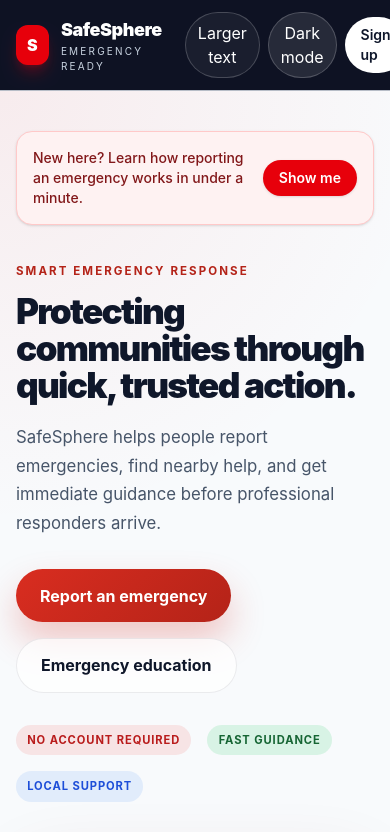
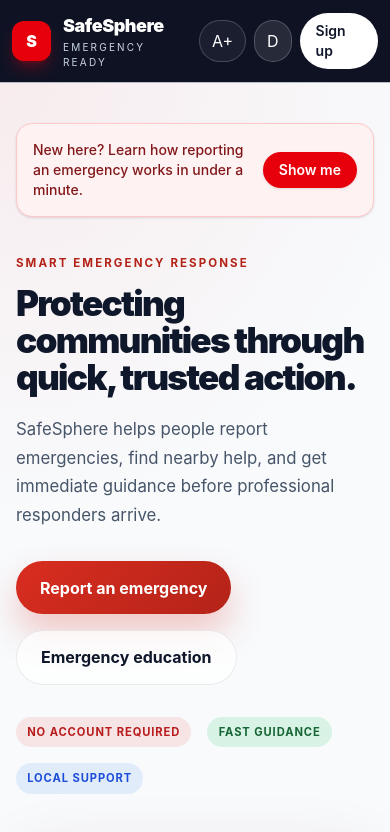
Before and after one commit to nathankb89-arch/SafeSphere_, a React (Vite) app in the folder frontend/: page / in a window 390 px wide. Shown: the top 832 px of the page. Built offline with nearby package versions, Linux system fonts and the light colour scheme; no server answers.

Commit message:
feat: update AccessibilityToggle and ThemeToggle components for improved text visibility and responsiveness

```diff
--- a/frontend/src/components/AccessibilityToggle.jsx
+++ b/frontend/src/components/AccessibilityToggle.jsx
@@ -11,7 +11,8 @@ export default function AccessibilityToggle() {
       aria-label="Toggle larger text"
       aria-pressed={largeText}
     >
-      {largeText ? 'Normal text' : 'Larger text'}
+      <span className="sm:hidden">A+</span>
+      <span className="hidden sm:inline">{largeText ? 'Normal text' : 'Larger text'}</span>
     </button>
   )
 }
--- a/frontend/src/components/Navbar.jsx
+++ b/frontend/src/components/Navbar.jsx
@@ -9,7 +9,7 @@ export default function Navbar() {
 
   return (
     <header className="sticky top-0 z-50 border-b border-slate-200/80 bg-slate-950/95 text-white backdrop-blur-md dark:border-slate-700 dark:bg-slate-950/90">
-      <nav className="mx-auto flex max-w-7xl items-center justify-between gap-4 px-4 py-3 sm:px-6 lg:px-8">
+      <nav className="mx-auto flex max-w-7xl items-center justify-between gap-2 px-3 py-3 sm:gap-4 sm:px-6 lg:px-8">
         <Link to="/" className="flex items-center gap-3" aria-label="SafeSphere home">
           <span className="flex h-10 w-10 items-center justify-center rounded-xl bg-red-600 font-black text-white shadow-lg shadow-red-600/30">S</span>
           <div>
--- a/frontend/src/components/ThemeToggle.jsx
+++ b/frontend/src/components/ThemeToggle.jsx
@@ -18,7 +18,8 @@ export default function ThemeToggle() {
       aria-label="Toggle light and dark theme"
       aria-pressed={theme === 'dark'}
     >
-      {theme === 'dark' ? 'Light mode' : 'Dark mode'}
+      <span className="sm:hidden">{theme === 'dark' ? 'L' : 'D'}</span>
+      <span className="hidden sm:inline">{theme === 'dark' ? 'Light mode' : 'Dark mode'}</span>
     </button>
   )
 }
```
